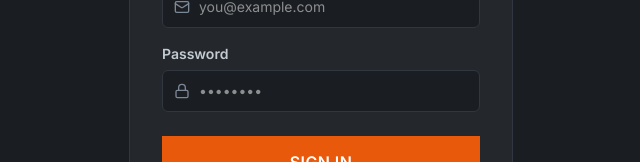
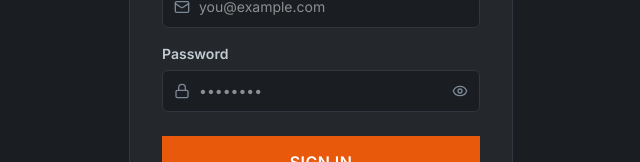
Before and after one commit to jlbbacs/bacsarsa-construction, a React (Vite) app: page /login in a window 1280 px wide. Shown: the part 358-520 px from the top of the page, without its empty margins (319-959 px from the left). Built offline with nearby package versions, Linux system fonts and the light colour scheme; no server answers; the database is empty.

Commit message:
Add show/hide password toggle to the login page
Login.tsx still used its original plain password input from before the
PasswordInput component existed -- every other password field in the app
already had the toggle, this was the one place missing it.

```diff
--- a/src/pages/Login.tsx
+++ b/src/pages/Login.tsx
@@ -1,10 +1,11 @@
 import { useEffect, useState, type FormEvent } from "react";
 import { Link, Navigate, useLocation, useNavigate } from "react-router-dom";
 import { Helmet } from "react-helmet-async";
-import { HardHat, Lock, Mail } from "lucide-react";
+import { HardHat, Mail } from "lucide-react";
 import { supabase } from "../lib/supabase";
 import { ErrorNotice } from "../components/ErrorNotice";
 import { Button } from "../components/Button";
+import { PasswordInput } from "../components/PasswordInput";
 import { useSiteSettingsContext } from "../context/SiteSettingsContext";
 
 const REASON_MESSAGES: Record<string, string> = {
@@ -122,18 +123,7 @@ export default function Login() {
 
           <label className="flex flex-col gap-1.5 text-sm font-semibold text-steel-200">
             Password
-            <div className="relative">
-              <Lock className="pointer-events-none absolute left-3 top-1/2 h-4 w-4 -translate-y-1/2 text-steel-400" />
-              <input
-                type="password"
-                required
-                autoComplete="current-password"
-                value={password}
-                onChange={(e) => setPassword(e.target.value)}
-                className="w-full rounded-md border border-charcoal-700 bg-charcoal-900 py-2.5 pl-9 pr-4 text-sm font-normal text-white outline-none focus:border-safety-500"
-                placeholder="••••••••"
-              />
-            </div>
+            <PasswordInput value={password} onChange={setPassword} variant="dark" autoComplete="current-password" required />
           </label>
 
           <Button type="submit" size="lg" disabled={submitting} className="mt-2 w-full disabled:opacity-60">
```
